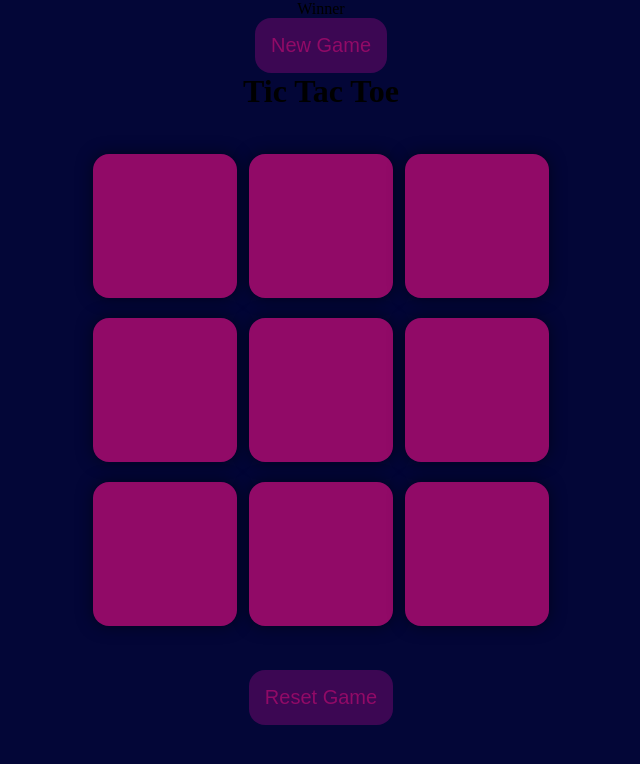
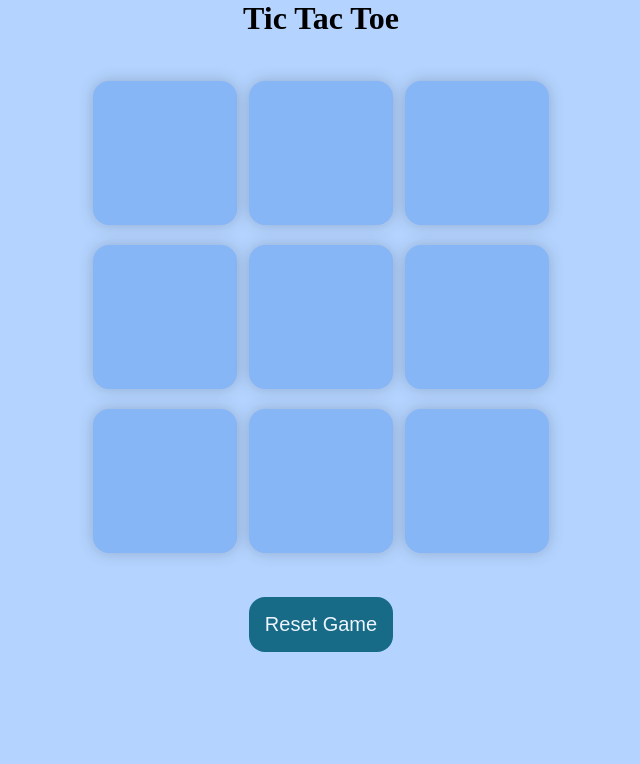
Before and after one commit to vaidehijadhav/Tic_Tac_Toe, a plain HTML site: page index.html in a window 1280 px wide. Shown: the whole page, without its empty margins (319-959 px from the left). Drawn offline with Linux system fonts and the light colour scheme.

Commit message:
Add CSS Properties to winner

```diff
--- a/style.css
+++ b/style.css
@@ -5,7 +5,7 @@
 }
 
 body{
-    background-color: #030637;
+    background-color: #B4D4FF;
     text-align: center;
 }
 
@@ -32,26 +32,39 @@ body{
     width: 18vmin;
     border-radius: 1rem;
     border: none;
-    box-shadow: 0 0 1rem rgba(0, 0, 0, 0.5);
+    box-shadow: 0 0 1rem rgba(0, 0, 0, 0.2);
     font-size: 8vmin;
-    background-color: #910A67;
-    color:#3C0753;
+    background-color: #86B6F6;
+    color:#176B87;
 }
 
 #reset-btn{
     padding: 1rem;
     font-size: 1.25rem;
     border-radius: 1rem;
-    background-color: #3C0753;
+    background-color: #176B87;
     border: none;
-    color: #910A67;
+    color: #EEF5FF;
 }
 
 #new-btn{
     padding: 1rem;
     font-size: 1.25rem;
     border-radius: 1rem;
-    background-color: #3C0753;
+    background-color: #176B87;
     border: none;
-    color: #910A67;
+    color: #EEF5FF;
 }
+
+#msg{
+    color: #176B87;
+    font-size: 5vmin;
+}
+
+.msg-container{
+    height: 30vmin;
+}
+
+.hide{
+    display: none;
+}
```
